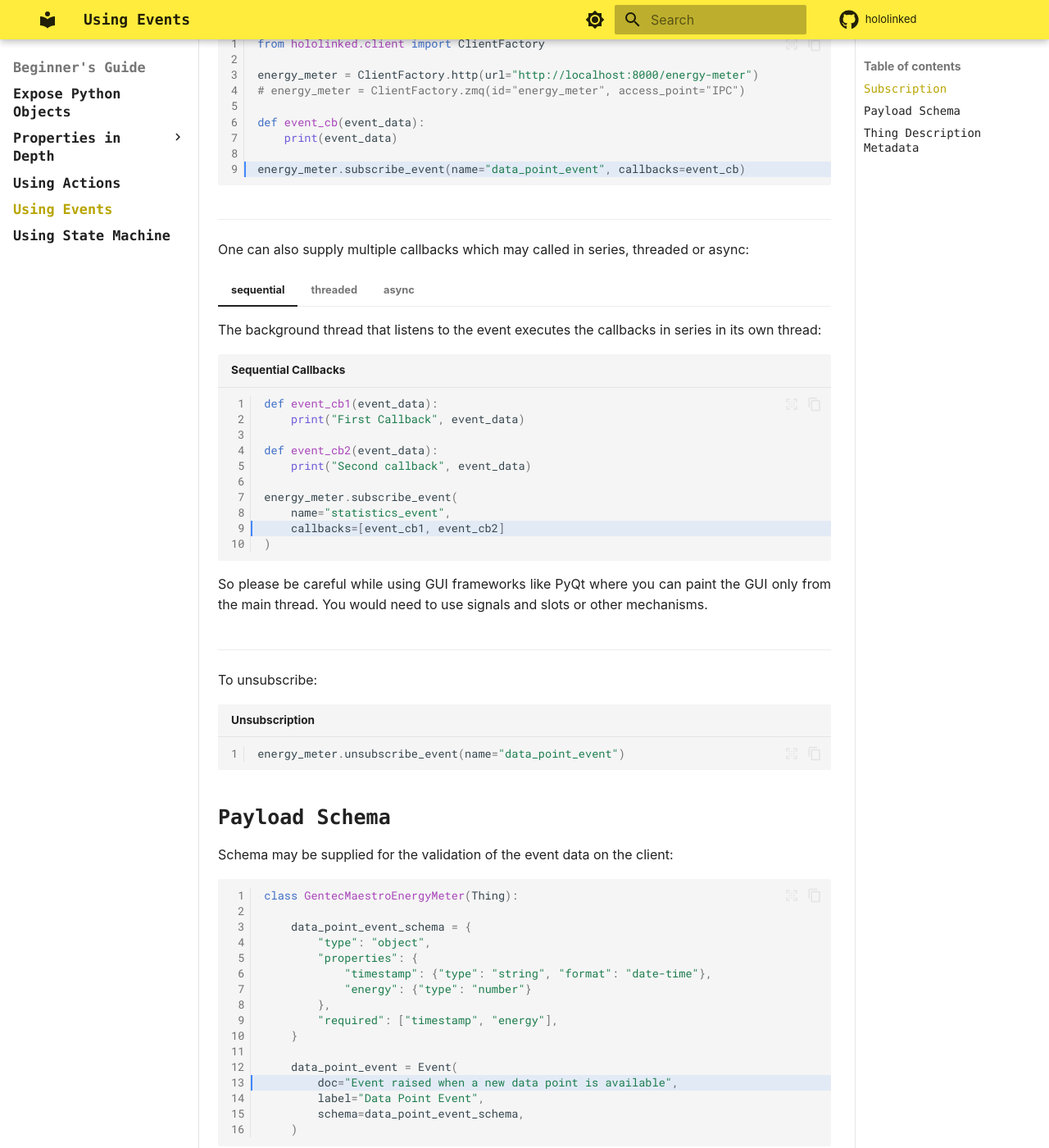
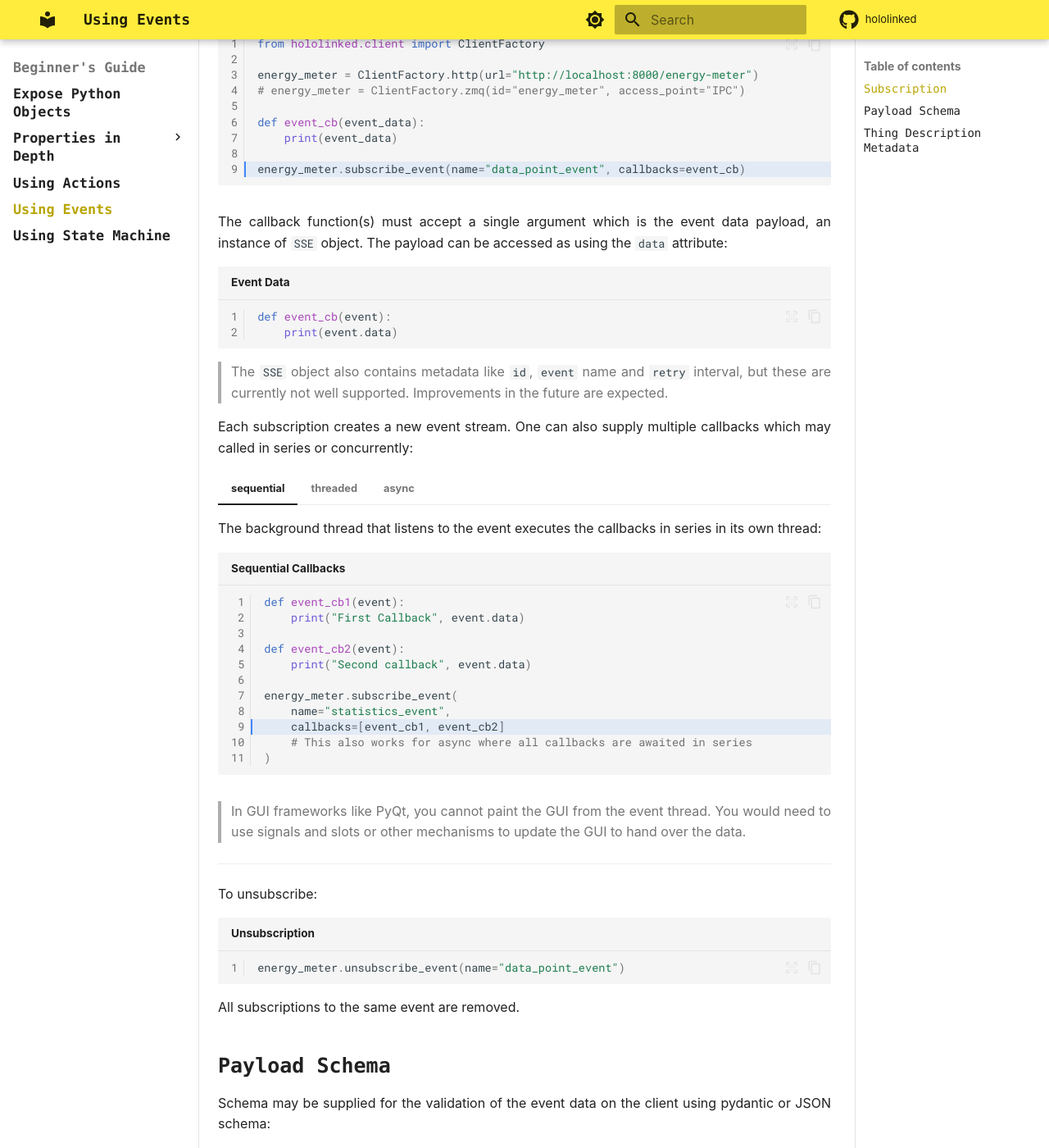
Before and after one commit to hololinked-dev/docs, an MkDocs documentation site: the page built from docs/beginners-guide/articles/events.md, in a window 1280 px wide and 1400 px high, scrolled down 1099 px. Shown: the whole window at 82% size. Built offline with MkDocs 1.6.1 and Material for MkDocs 9.7.7, drawn with Linux system fonts in a browser that asks for light colours; some web fonts are replaced; comment, search, counter and statistics services are not loaded; some of the changed text lies outside the part shown.

Commit message:
re-read and optimize

````diff
--- a/docs/beginners-guide/articles/events.md
+++ b/docs/beginners-guide/articles/events.md
@@ -30,7 +30,7 @@ One can subscribe to the event using the attribute name:
 
 === "async"
 
-    In the asynchronous mode, the `subscribe_event` method creates an event listening task in the running async loop:
+    In the asynchronous mode, the `subscribe_event` method creates an event listening task in the running async loop. This requires the client to be running in an async loop, otherwise no events will be received although the server will be publishing it:
 
     ```py title="Subscription" linenums="1" hl_lines="9"
     from hololinked.client import ClientFactory
@@ -48,69 +48,75 @@ One can subscribe to the event using the attribute name:
     )
     ```
 
----
+The callback function(s) must accept a single argument which is the event data payload, an instance of `SSE` object. The payload can be accessed as using the `data` attribute:
 
-One can also supply multiple callbacks which may called in series, threaded or async:
+```py title="Event Data" linenums="1" hl_lines="9"
+def event_cb(event):
+    print(event.data)
+```
+
+> The `SSE` object also contains metadata like `id`, `event` name and `retry` interval, but these are currently not well supported. Improvements in the future are expected.
+
+Each subscription creates a new event stream. One can also supply multiple callbacks which may called in series or concurrently:
 
 === "sequential"
 
     The background thread that listens to the event executes the callbacks in series in its own thread:
 
     ```py title="Sequential Callbacks" linenums="1" hl_lines="9"
-    def event_cb1(event_data):
-        print("First Callback", event_data)
+    def event_cb1(event):
+        print("First Callback", event.data)
 
-    def event_cb2(event_data):
-        print("Second callback", event_data)
+    def event_cb2(event):
+        print("Second callback", event.data)
 
     energy_meter.subscribe_event(
         name="statistics_event",
         callbacks=[event_cb1, event_cb2]
+        # This also works for async where all callbacks are awaited in series
     )
     ```
-
-    So please be careful while using GUI frameworks like PyQt where you can paint the GUI only from the main thread.
-    You would need to use signals and slots or other mechanisms.
 
 === "threaded"
 
     The background thread that listens to the event executes the callbacks by spawning new threads:
 
     ```py title="Thread Callbacks" linenums="1" hl_lines="9-10"
-    def event_cb1(event_data):
-        print("First Callback", event_data)
+    def event_cb1(event):
+        print("First Callback", event.data)
 
-    def event_cb2(event_data):
-        print("Second callback", event_data)
+    def event_cb2(event):
+        print("Second callback", event.data)
 
     energy_meter.subscribe_event(
         name="statistics_event",
         callbacks=[event_cb1, event_cb2],
-        thread_callbacks=True
+        concurrent=True
     )
     ```
-    Again, please be careful while using GUI frameworks like PyQt where you can paint the GUI only from the main thread.
 
 === "async"
 
-    Applies only when listening to event with `async=True`, the `async` method creates new tasks in the current loop:
+    The event listening task creates newer tasks in the running event loop:
 
-    ```py title="Thread Callbacks" linenums="1"
-    async def event_cb1(event_data):
-        print("First Callback", event_data)
-        await some_async_function1(event_data)
+    ```py title="Thread Callbacks" linenums="1" hl_lines="12-13"
+    async def event_cb1(event):
+        print("First Callback", event.data)
+        await some_async_function1(event.data)
 
-    async def event_cb2(event_data):
-        print("Second callback", event_data)
-        await some_async_function2(event_data)
+    async def event_cb2(event):
+        print("Second callback", event.data)
+        await some_async_function2(event.data)
 
     energy_meter.subscribe_event(
         name="statistics_event",
         callbacks=[event_cb1, event_cb2],
         asynch=True,
-        create_task_for_cbs=True
+        concurrent=True
     )
     ```
+
+> In GUI frameworks like PyQt, you cannot paint the GUI from the event thread. You would need to use signals and slots or other mechanisms to update the GUI to hand over the data.
 
 ---
 
@@ -120,11 +126,13 @@ To unsubscribe:
 energy_meter.unsubscribe_event(name="data_point_event")
 ```
 
+All subscriptions to the same event are removed.
+
 ## Payload Schema
 
-Schema may be supplied for the validation of the event data on the client:
+Schema may be supplied for the validation of the event data on the client using pydantic or JSON schema:
 
-```py title="" linenums="1" hl_lines="13"
+```py title="Payload Schema" linenums="1" hl_lines="13"
 class GentecMaestroEnergyMeter(Thing):
 
     data_point_event_schema = {
@@ -144,6 +152,8 @@ class GentecMaestroEnergyMeter(Thing):
 ```
 
 There is no separate validation on the server side.
+
+> There is no validation on the client side currently implemented in `hololinked.client`. This will be added in future releases.
 
 ???+ "Schema as seen in Thing Description"
 
--- a/docs/beginners-guide/code/thing_basic_example.py
+++ b/docs/beginners-guide/code/thing_basic_example.py
@@ -94,7 +94,7 @@ class OceanOpticsSpectrometer(Thing):
                 correct_dark_counts=False, correct_nonlinearity=False
             )
             self.measurement_event.push(self._intensity.tolist())
-            self.logger.debug(f"pushed measurement event")
+            self.logger.debug("pushed measurement event")
 
     @action()
     def start_acquisition(self):
--- a/docs/index.md
+++ b/docs/index.md
@@ -7,11 +7,11 @@ description: hololinked introduces SCADA & IoT systems to beginners
 
 `hololinked` is a beginner-friendly pythonic tool suited for instrumentation control and data acquisition over network (IoT & SCADA).
 
-As a novice, you have a requirement to control and capture data from your hardware, say in your electronics or science lab, and you want to show the data in a dashboard, provide a PyQt GUI, run automated scripts, scan routines or jupyter notebooks, `hololinked` can help. Even for isolated desktop applications or a small setup without networking, one can still separate the concerns of the tools that interact with the hardware & the hardware itself.
+As a novice, you have a requirement to control and capture data from your hardware, say in your electronics or science lab, and you want to show the data in a dashboard, provide a PyQt GUI, run automated scripts, `hololinked` can help. Even for isolated desktop applications or a small setup without networking, one can still separate the concerns of the tools that interact with the hardware & the hardware itself.
 
-If you are a web developer or an industry professional looking for a web standards compatible (high-speed) IoT runtime, `hololinked` can be a decent choice. By conforming to [W3C Web of Things](https://www.w3.org/WoT/), one can expect a consistent API and flexible bidirectional message flow to interact with your devices, irrespective of the underlying protocol. Currently HTTP & ZMQ are supported. See [Use Cases Table](#use-cases-table).
+If you are a web developer or an industry professional looking for a web standards compatible (high-speed) IoT runtime, `hololinked` can be a decent choice. By conforming to [W3C Web of Things](https://www.w3.org/WoT/), one can expect a consistent API and flexible bidirectional message flow to interact with your devices, irrespective of the underlying protocol. Currently HTTP & ZMQ are supported.
 
-This implementation is based on RPC.
+This implementation is based on RPC, built ground-up in python keeping both the latest web technologies and python principles in mind.
 
 <div align="left">
 
````
Also changed, not shown: other parts of docs/beginners-guide/articles/events.md (+8 -8 lines), other parts of docs/index.md (+1 -1 lines), docs/beginners-guide/articles/actions.md (+55 -19 lines), docs/beginners-guide/articles/servers.md (+7 -8 lines), docs/introduction/contributing.md (+1 -1 lines), docs/introduction/installation.md (+13 -13 lines).
